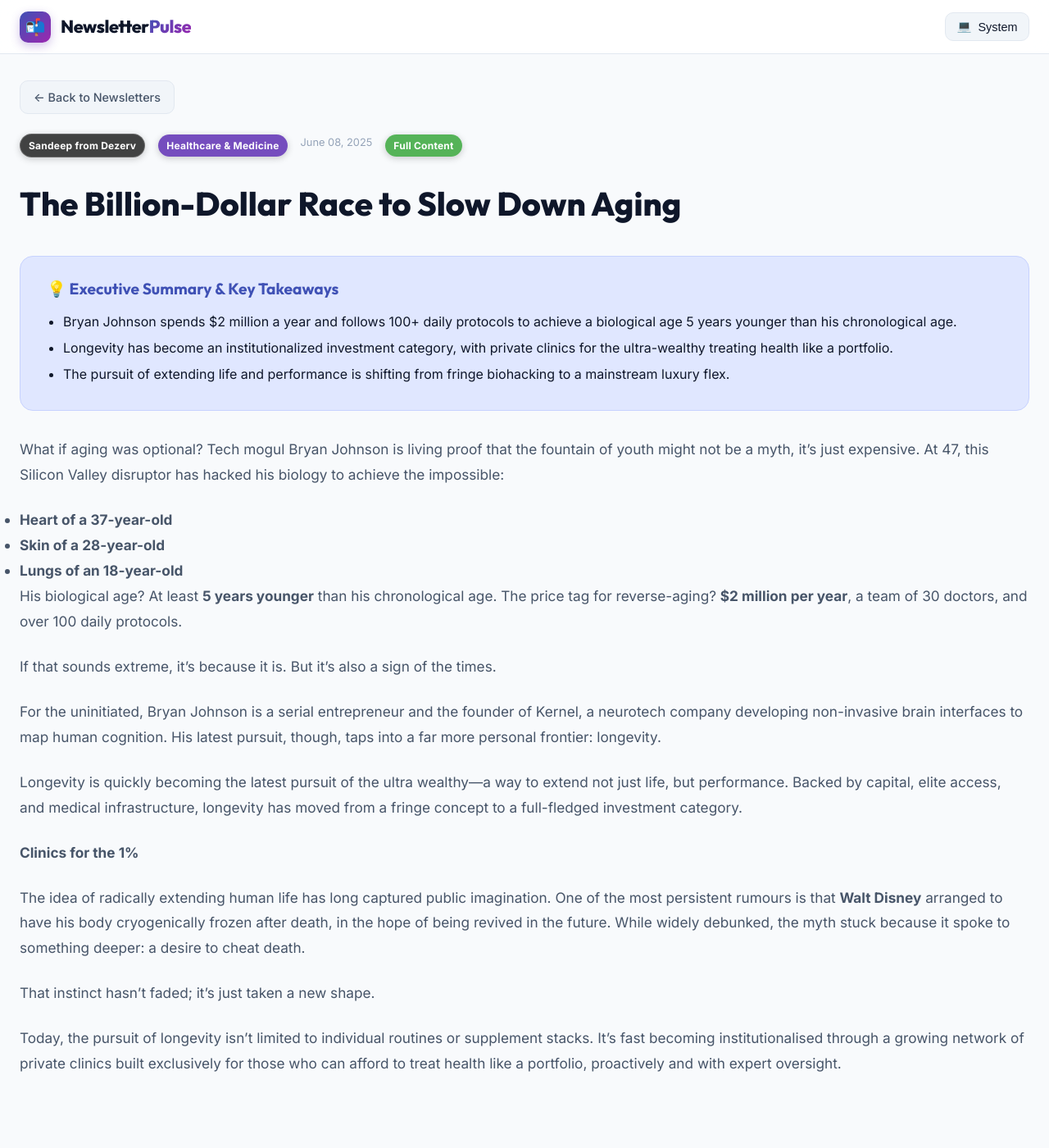
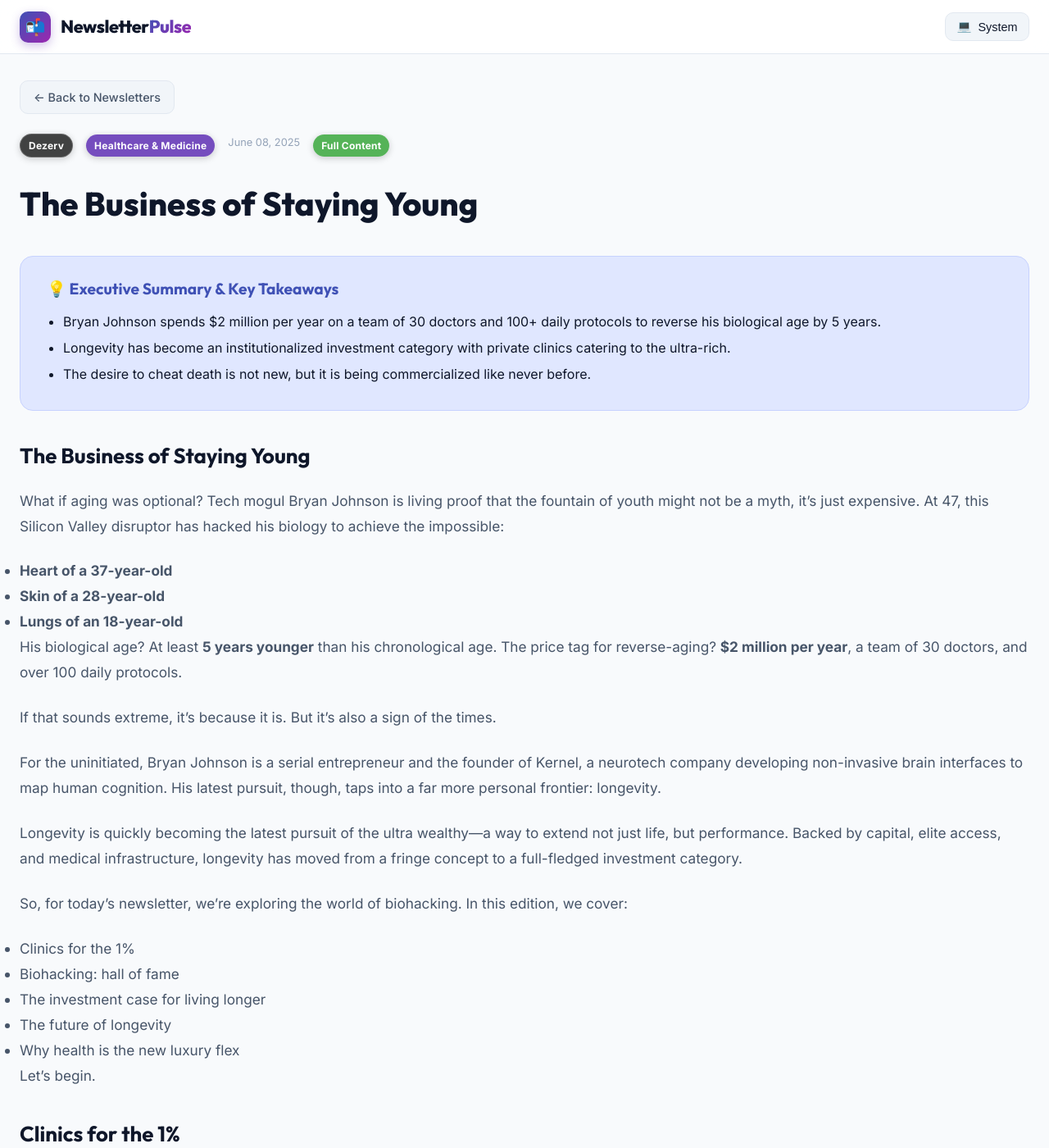
Before and after one commit to vampcoder/daily-newsletters, a Jekyll site: the page built from _posts/2025-06-08-the-business-of-staying-young.md, in a window 1280 px wide and 1400 px high. Shown: the whole window at 82% size. Built offline with Jekyll 4.4.1, drawn with Linux system fonts in a browser that asks for light colours.

Commit message:
Update newsletter: 💎  The business of staying young

```diff
--- a/_posts/2025-06-08-the-business-of-staying-young.md
+++ b/_posts/2025-06-08-the-business-of-staying-young.md
@@ -1,18 +1,20 @@
 ---
 layout: post
-title: "The Billion-Dollar Race to Slow Down Aging"
-date: 2025-06-08 08:54:17 +0000
-source: "Sandeep from Dezerv"
+title: "The Business of Staying Young"
+date: 2025-06-08 05:00:10 +0000
+source: "Dezerv"
 category: "Healthcare & Medicine"
-excerpt: "This newsletter explores the growing longevity industry, where the ultra-wealthy spend millions to reverse aging. It profiles tech mogul Bryan Johnson's extreme biohacking regimen and examines the rise of exclusive longevity clinics, the investment case for living longer, and why health is becoming the ultimate status symbol."
+excerpt: "This newsletter explores the booming longevity industry, from ultra-wealthy biohackers like Bryan Johnson to private clinics for the 1%. It examines the investment case for extending human life and why health is becoming the new luxury flex."
 theme_gradient: "linear-gradient(135deg, #4caf50 0%, #388e3c 100%)"
-image: "https://efiles.in.webengage.com/cdn-cgi/image/q=70/images/inwe8261735b/Untitled%20%281%29~2.jpg"
+image: "https://efiles.in.webengage.com/cdn-cgi/image/q=70/images/inwe8261735b/202%20-%20Biohacking%20%26%20Longevity%20Clinics-01_1.jpg"
 is_summary: false
 key_takeaways:
-  - "Bryan Johnson spends $2 million a year and follows 100+ daily protocols to achieve a biological age 5 years younger than his chronological age."
-  - "Longevity has become an institutionalized investment category, with private clinics for the ultra-wealthy treating health like a portfolio."
-  - "The pursuit of extending life and performance is shifting from fringe biohacking to a mainstream luxury flex."
+  - "Bryan Johnson spends $2 million per year on a team of 30 doctors and 100+ daily protocols to reverse his biological age by 5 years."
+  - "Longevity has become an institutionalized investment category with private clinics catering to the ultra-rich."
+  - "The desire to cheat death is not new, but it is being commercialized like never before."
 ---
+
+# The Business of Staying Young
 
 What if aging was optional? Tech mogul Bryan Johnson is living proof that the fountain of youth might not be a myth, it's just expensive. At 47, this Silicon Valley disruptor has hacked his biology to achieve the impossible:
 
@@ -28,10 +30,22 @@
 
 Longevity is quickly becoming the latest pursuit of the ultra wealthy—a way to extend not just life, but performance. Backed by capital, elite access, and medical infrastructure, longevity has moved from a fringe concept to a full-fledged investment category.
 
-**Clinics for the 1%**
+So, for today’s newsletter, we’re exploring the world of biohacking. In this edition, we cover:
+
+- Clinics for the 1%
+- Biohacking: hall of fame
+- The investment case for living longer
+- The future of longevity
+- Why health is the new luxury flex
+
+Let’s begin.
+
+## Clinics for the 1%
 
 The idea of radically extending human life has long captured public imagination. One of the most persistent rumours is that **Walt Disney** arranged to have his body cryogenically frozen after death, in the hope of being revived in the future. While widely debunked, the myth stuck because it spoke to something deeper: a desire to cheat death.
 
 That instinct hasn’t faded; it’s just taken a new shape.
 
 Today, the pursuit of longevity isn’t limited to individual routines or supplement stacks. It’s fast becoming institutionalised through a growing network of private clinics built exclusively for those who can afford to treat health like a portfolio, proactively and with expert oversight.
+
+Companies like
```
